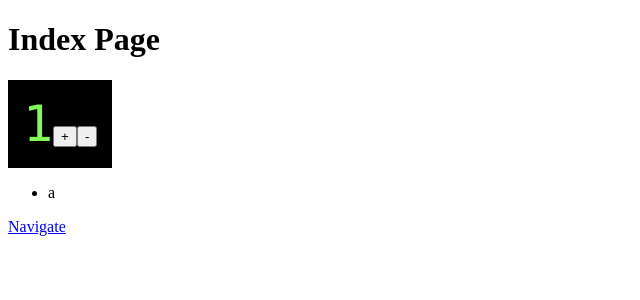
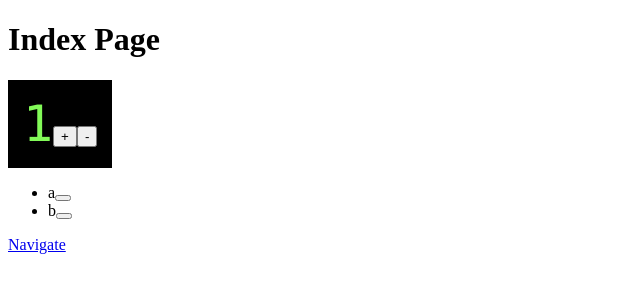
Before and after one commit to pbychenko/mylib, a Next.js app: page / in a window 1280 px wide. Shown: the top 300 px of the page, without its empty margins (0-640 px from the left). Built offline with nearby package versions, Linux system fonts and the light colour scheme.

Commit message:
fix changes

```diff
--- a/components/StoreProvider.js
+++ b/components/StoreProvider.js
@@ -19,7 +19,7 @@ export function StoreProvider({ children, initialState: initialData }) {
   return <StoreContext.Provider value={store}>{children}</StoreContext.Provider>
 }
 
-function initializeStore(initialData = {counter: 1, todo: [ { id:1, title:'a'} ]}) {
+function initializeStore(initialData = {counter: 1, todo: [ { id:1, title:'a'}, { id:2, title:'b'} ]}) {
   console.log('test')
   const _store = store ?? new Store()
 
--- a/components/Todo.js
+++ b/components/Todo.js
@@ -9,7 +9,10 @@ const Counter = observer((props) => {
   return (
     <ul>
       {todo.todos.map(el => (
-        <li key={el.id}>{el.title}</li>
+        <li key={el.id}>
+          {el.title}
+          <button onClick = {()=> todo.changeItem(el.id)}></button>
+        </li>
       ))}
     </ul>
   )
--- a/store.js
+++ b/store.js
@@ -58,8 +58,8 @@ export class Store {
 
   constructor() {
     // makeAutoObservable(this)
-    this.counter = new Counter(this);
-    this.todo = new Todo(this);
+    this.counter = new Counter();
+    this.todo = new Todo();
   }
 
   hydrate(data) {
--- a/stores/Counter.js
+++ b/stores/Counter.js
@@ -6,12 +6,18 @@ enableStaticRendering(typeof window === 'undefined')
 
 export default class Counter {
   count
-  rootStore
+  // rootStore
 
-  constructor(rootStore) {
-    // makeAutoObservable(this)
-    makeAutoObservable(this, { rootStore: false })
-    this.rootStore = rootStore
+  // constructor(rootStore) {
+  //   // makeAutoObservable(this)
+  //   makeAutoObservable(this, { rootStore: false })
+  //   this.rootStore = rootStore
+  // }
+
+  constructor() {
+    makeAutoObservable(this)
+    // makeAutoObservable(this, { rootStore: false })
+    // this.rootStore = rootStore
   }
 
   increment() {
--- a/stores/Todo.js
+++ b/stores/Todo.js
@@ -7,9 +7,14 @@ export default class Todo {
   todos = []
   rootStore
 
-  constructor(rootStore) {
-    makeAutoObservable(this, { rootStore: false })
-    this.rootStore = rootStore
+  // constructor(rootStore) {
+  //   makeAutoObservable(this, { rootStore: false })
+  //   this.rootStore = rootStore
+  // }
+
+  constructor() {
+    makeAutoObservable(this)
+    // this.rootStore = rootStore
   }
 
   addItem(item) {
@@ -18,6 +23,10 @@ export default class Todo {
 
   deleteItem(id) {
     this.todos = this.todos.filter(el => el.id !== id);
+  }
+
+  changeItem(id) {
+    this.todos = this.todos.map(el => el.id === id ? { ...el, title: el.title +'c' } : el);
   }
 
   get todo() {
```
